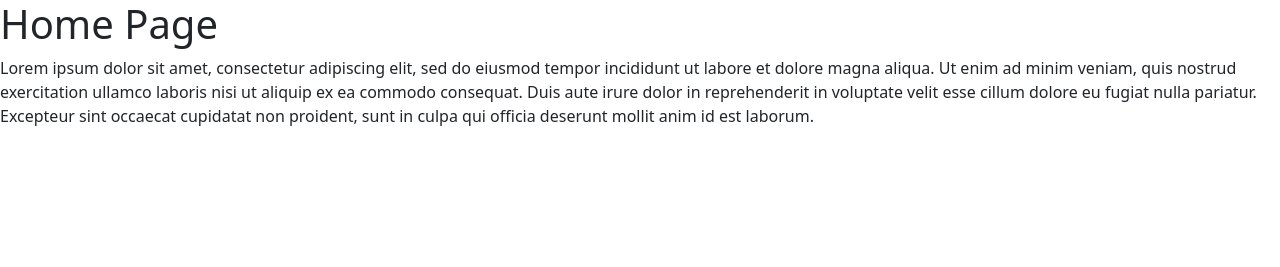
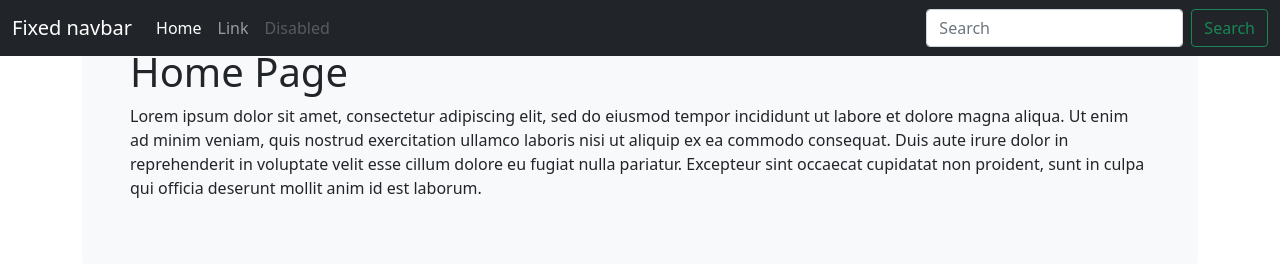
Before and after one commit to olli-hotw/olli-hotw.github.io, a plain HTML site: page index.html in a window 1280 px wide. Drawn offline with nearby package versions, Linux system fonts and the light colour scheme.

Commit message:
add navbar

```diff
--- a/index.html
+++ b/index.html
@@ -13,8 +13,35 @@
   </head>
   <body>
 
+    <nav class="navbar navbar-expand-md navbar-dark fixed-top bg-dark">
+      <div class="container-fluid">
+        <a class="navbar-brand" href="#">Fixed navbar</a>
+        <button class="navbar-toggler" type="button" data-bs-toggle="collapse" data-bs-target="#navbarCollapse" aria-controls="navbarCollapse" aria-expanded="false" aria-label="Toggle navigation">
+          <span class="navbar-toggler-icon"></span>
+        </button>
+        <div class="collapse navbar-collapse" id="navbarCollapse">
+          <ul class="navbar-nav me-auto mb-2 mb-md-0">
+            <li class="nav-item">
+              <a class="nav-link active" aria-current="page" href="#">Home</a>
+            </li>
+            <li class="nav-item">
+              <a class="nav-link" href="#">Link</a>
+            </li>
+            <li class="nav-item">
+              <a class="nav-link disabled" href="#" tabindex="-1" aria-disabled="true">Disabled</a>
+            </li>
+          </ul>
+          <form class="d-flex">
+            <input class="form-control me-2" type="search" placeholder="Search" aria-label="Search">
+            <button class="btn btn-outline-success" type="submit">Search</button>
+          </form>
+        </div>
+      </div>
+    </nav>
+
+    <main class="container">
+        <div class="bg-light p-5 rounded">
             <h1>Home Page</h1>
-
             <p>
                 Lorem ipsum dolor sit amet, consectetur adipiscing elit, sed do eiusmod tempor incididunt ut labore et dolore
                 magna aliqua. Ut enim ad minim veniam, quis nostrud exercitation ullamco laboris nisi ut aliquip ex ea commodo
@@ -22,6 +49,8 @@
                 pariatur. Excepteur sint occaecat cupidatat non proident, sunt in culpa qui officia deserunt mollit anim id
                 est laborum.
             </p>
+        </div>
+    </main>
 
     <script src="https://cdn.jsdelivr.net/npm/@popperjs/core@2.9.2/dist/umd/popper.min.js" integrity="sha384-IQsoLXl5PILFhosVNubq5LC7Qb9DXgDA9i+tQ8Zj3iwWAwPtgFTxbJ8NT4GN1R8p" crossorigin="anonymous"></script>
     <script src="https://cdn.jsdelivr.net/npm/bootstrap@5.0.2/dist/js/bootstrap.min.js" integrity="sha384-cVKIPhGWiC2Al4u+LWgxfKTRIcfu0JTxR+EQDz/bgldoEyl4H0zUF0QKbrJ0EcQF" crossorigin="anonymous"></script>
```
Lines whose indentation alone changed are shown as unchanged.
